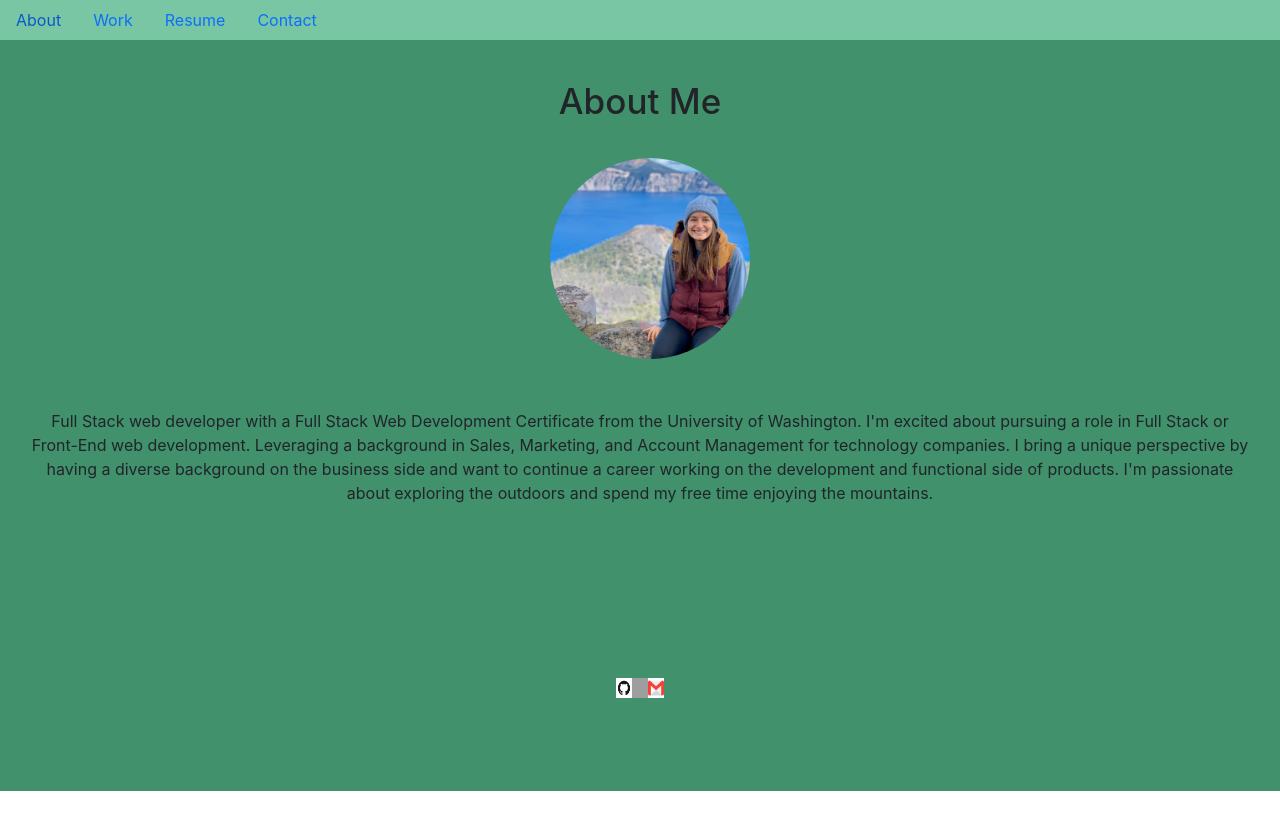
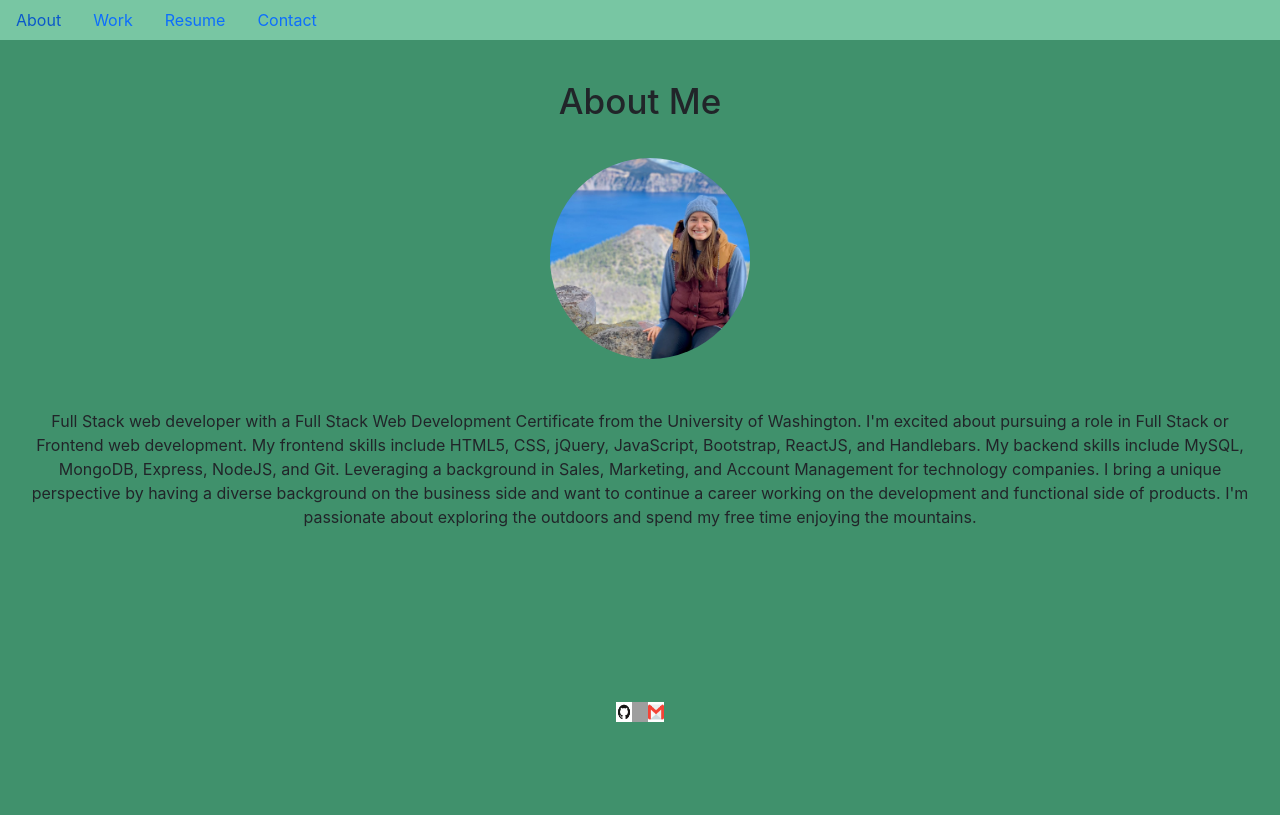
Before and after one commit to ncfranklin14/20-React-Portfolio, a React (Create React App) app: page / in a window 1280 px wide. Built offline with nearby package versions, Linux system fonts and the light colour scheme; grey boxes are pictures that could not be loaded.

Commit message:
about me updates

```diff
--- a/src/components/About/About.js
+++ b/src/components/About/About.js
@@ -11,7 +11,9 @@ export default function About() {
             <h1 className='aboutMe'>About Me</h1>
             <img className='profile-pic' src={image.image} alt='' />
             <p className='par'>
-            Full Stack web developer with a Full Stack Web Development Certificate from the University of Washington. I'm excited about pursuing a role in Full Stack or Front-End web development. Leveraging a background in Sales, Marketing, and Account Management for technology companies. I bring a unique perspective by having a diverse background on the business side and want to continue a career working on the development and functional side of products. I'm passionate about exploring the outdoors and spend my free time enjoying the mountains.
+            Full Stack web developer with a Full Stack Web Development Certificate from the University of Washington. I'm excited about pursuing a role in Full Stack or Frontend web development. My frontend skills include HTML5, CSS, jQuery, JavaScript, Bootstrap, ReactJS, and Handlebars. My backend skills include MySQL, MongoDB, Express, NodeJS, and Git.
+            Leveraging a background in Sales, Marketing, and Account Management for technology companies. I bring a unique perspective by having a diverse background on the business side and want to continue a career working on the development and functional side of products.
+            I'm passionate about exploring the outdoors and spend my free time enjoying the mountains.
             </p>
         </div>
     );
```
